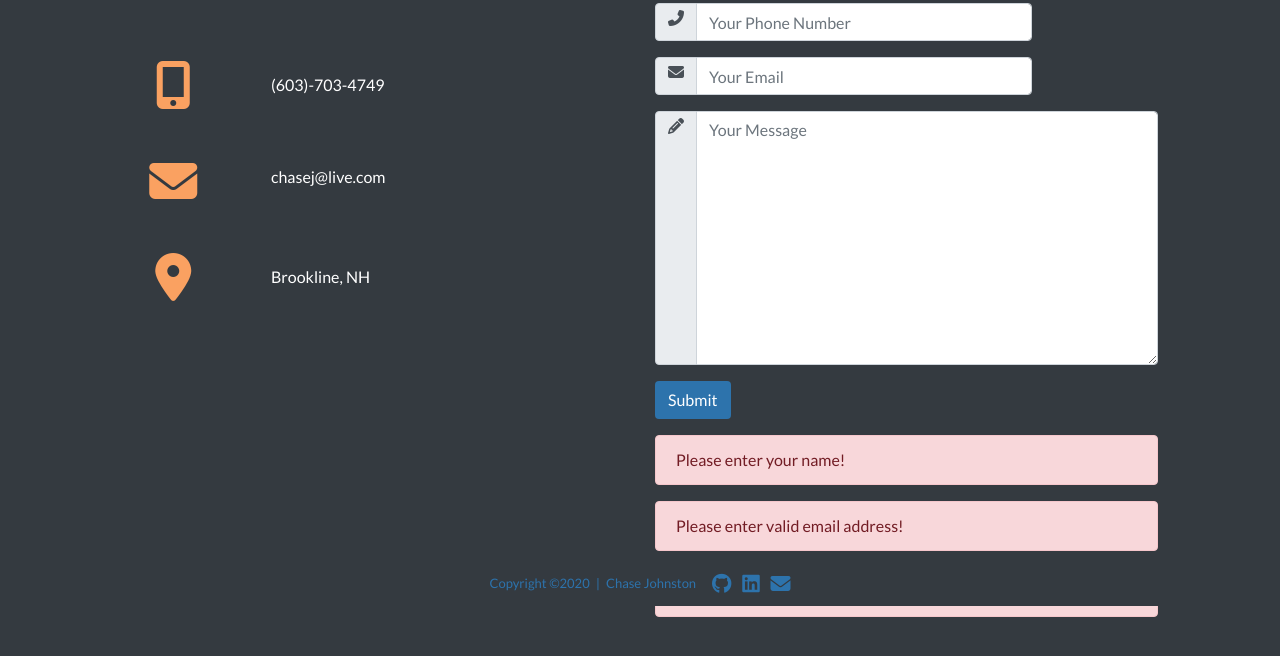
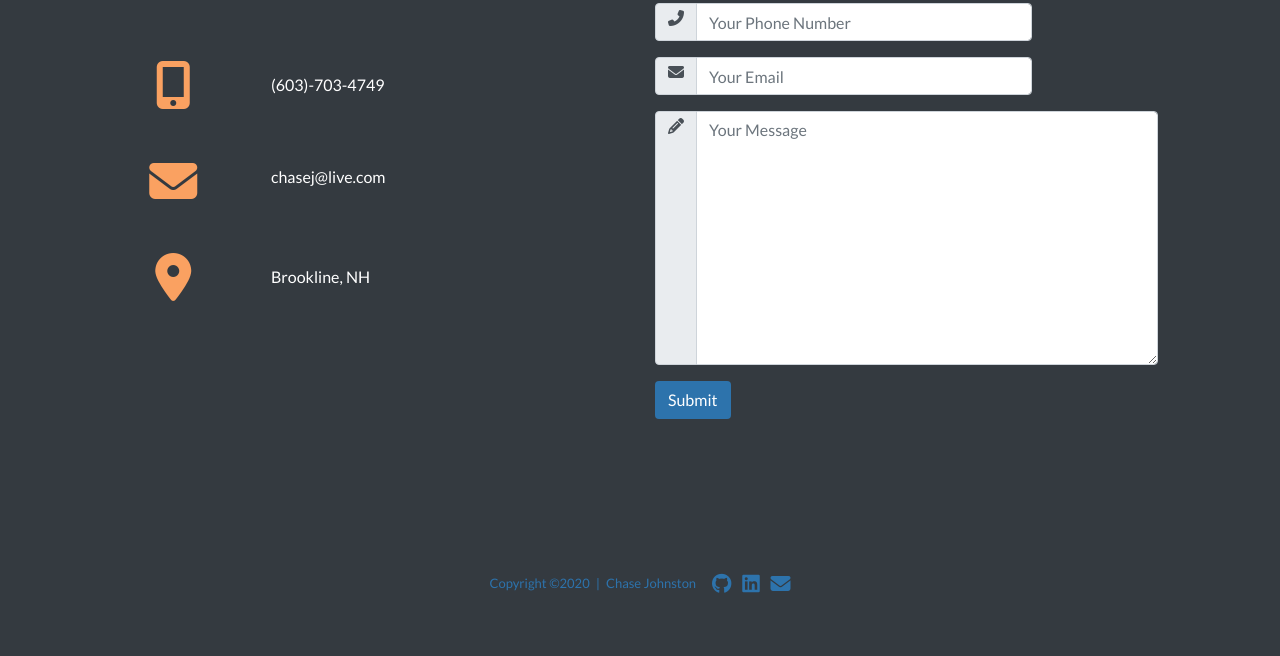
Before and after one commit to johnstoc13/Updated-Portfolio, a plain HTML site: page contact.html in a window 1280 px wide. Shown: the part 194-850 px from the top of the page. After the commit the page ends 800 px from the top, so only its background shows below. Drawn offline with nearby package versions, Linux system fonts and the light colour scheme.

Commit message:
removed unused modals

```diff
--- a/contact.html
+++ b/contact.html
@@ -120,17 +120,8 @@
                         rows="10" placeholder="Your Message" required></textarea>
                 </div>
                 <button type="submit" class="btn bg-blue text-white mb-3" id="submitButton">Submit</button>
-                <div class="alert alert-danger" role="alert" id="nameModal">
-                    Please enter your name!
-                </div>
                 <div class="alert alert-danger" role="alert" id="phoneModal">
-                    Please enter valid phone number! (EX: 123-456-7890)
-                </div>
-                <div class="alert alert-danger" role="alert" id="emailModal">
-                    Please enter valid email address!
-                </div>
-                <div class="alert alert-danger" role="alert" id="messageModal">
-                    Please enter your message!
+                    Please enter valid phone number format! Example: 123-456-7890
                 </div>
                 <div class="alert alert-danger" role="alert" id="alertModal">
                     Please fill out all fields!
```
